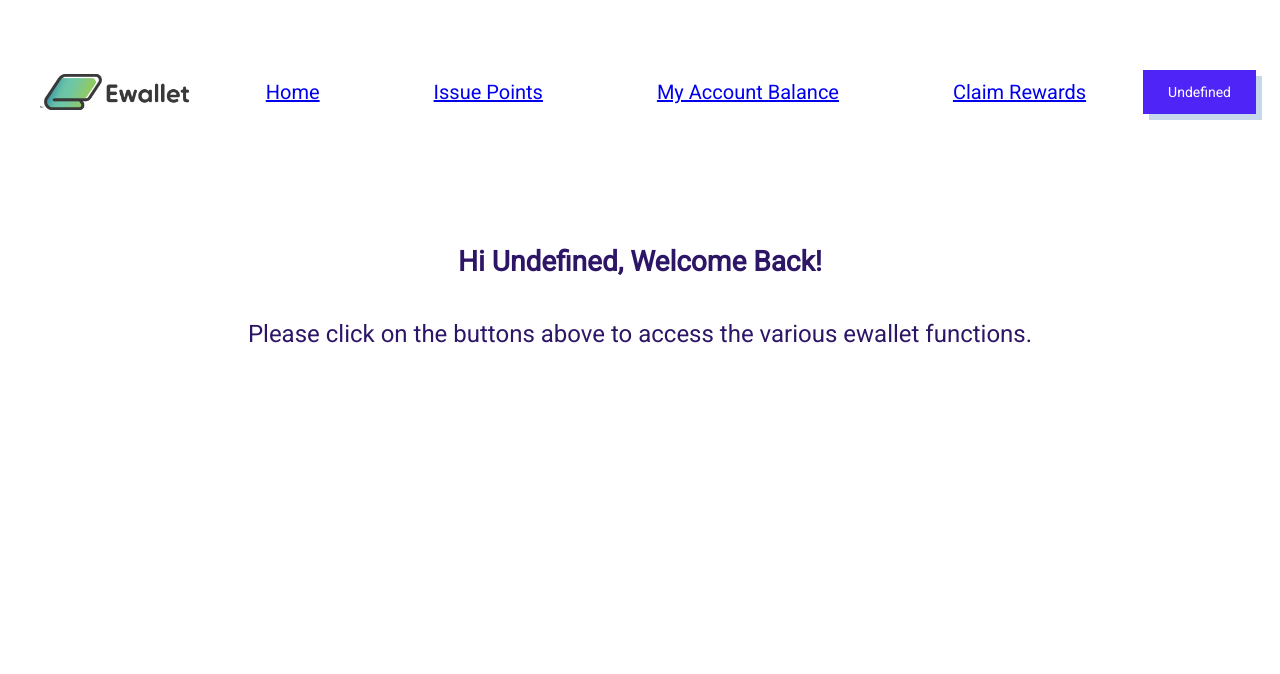
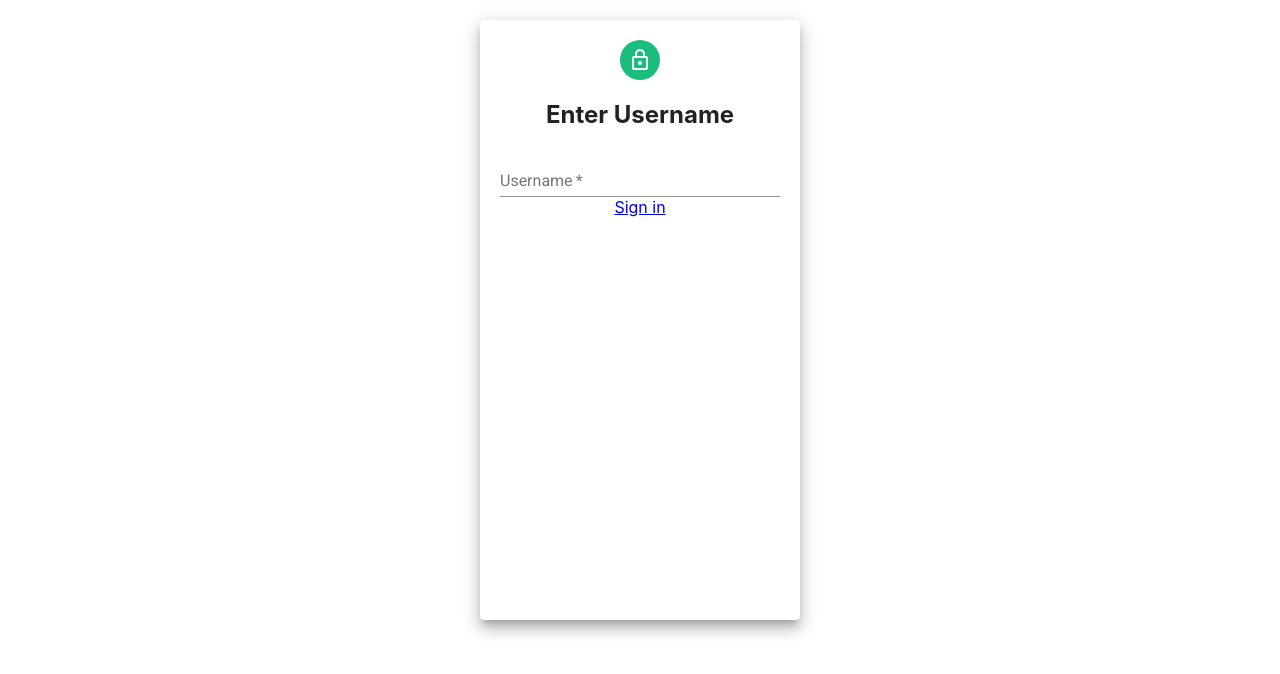
Before and after one commit to fatberryz/ewallet, a React (Create React App) app: page / in a window 1280 px wide. Shown: the top 674 px of the page. Built offline with nearby package versions, Linux system fonts and the light colour scheme.

Commit message:
rerouted based on dummy login page

```diff
--- a/src/App.js
+++ b/src/App.js
@@ -42,22 +42,24 @@ const App = () => {
         <Router>
             <div className="App">
                 <ThemeProvider theme={theme}>
-                    <NavBar user ={user} />
                         <Switch>
-                            <Route exact path="/login">
+                            <Route exact path="/">
                                 <Login />
                             </Route>
-                            <Route exact path="/">
-                                <Home user={user} />
+                            <Route exact path = "/home">
+                                <NavBar user ={user} />
+                                <Home user ={user} />
                             </Route>
                             <Route exact path = "/issue">
                                 <Issue />
                             </Route>
                             <Route exact path = "/wallet">
+                                <NavBar user ={user} />
                                 <Wallet />
                             </Route>
                             <Route exact path = "/rewards">
-                              <Rewards />
+                                <NavBar user ={user} />
+                                <Rewards />
                             </Route>
                             <Route path="*">
                                 <NotFound />
--- a/src/components/Login.js
+++ b/src/components/Login.js
@@ -1,4 +1,5 @@
-import React, { useContext, useState } from 'react';
+import React, { useContext } from 'react';
+import { Link } from "react-router-dom";
 import { UserContext } from '../UserContext';
 import { Grid,Paper, Avatar, TextField, Button} from '@material-ui/core'
 import LockOutlinedIcon from '@material-ui/icons/LockOutlined';
@@ -9,16 +10,12 @@ const Login = () => {
     const avatarStyle={backgroundColor:'#1bbd7e'}
     const btnstyle={margin:'8px 0'}
 
-    const handleSubmit = (e) => {
-        e.preventDefault()
-    }
-
     return(
         <Grid>
             <Paper elevation={10} style={paperStyle}>
                 <Grid align='center'>
                      <Avatar style={avatarStyle}><LockOutlinedIcon/></Avatar>
-                    <h2>Sign In</h2>
+                    <h2>Enter Username</h2>
                 </Grid>
                 <TextField
                     label='Username'
@@ -27,16 +24,11 @@ const Login = () => {
                     onChange={(e) => user.setName(e.target.value.trim())}
                 />
                 {/* <TextField label='Password' placeholder='Enter password' type='password' fullWidth required/> */}
-                <Button
-                    type='submit'
-                    color='primary'
-                    variant="contained"
-                    style={btnstyle}
-                    fullWidth
-                    href = "/"
+                <Link
+                    to = "/home"
                 >
                     Sign in
-                </Button>
+                </Link>
             </Paper>
         </Grid>
     )
```
